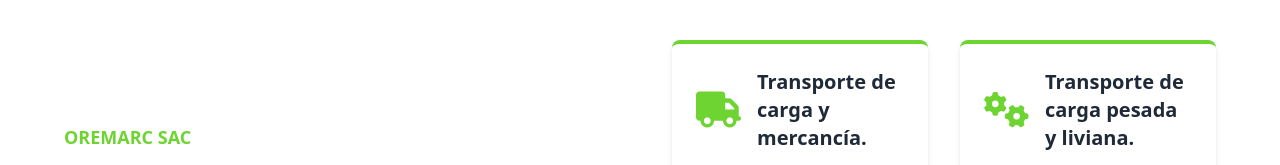
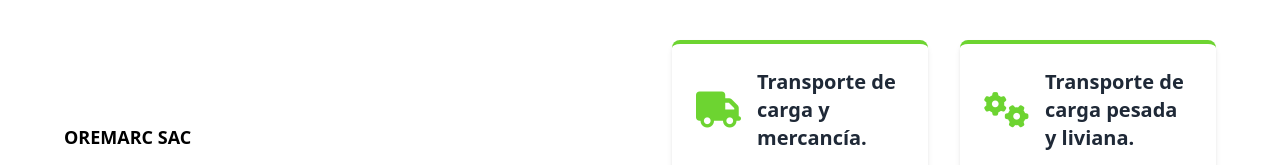
Before and after one commit to rtipiani/oremarc, an Astro site: page / in a window 1280 px wide. Shown: the part 1740-1905 px from the top of the page. Built offline with nearby package versions, Linux system fonts and the light colour scheme; Astro itself is replaced by a stand-in of ours.

Commit message:
Segundo commit

```diff
--- a/src/components/AboutUs.astro
+++ b/src/components/AboutUs.astro
@@ -2,7 +2,7 @@
     <div class="container mx-auto px-6 md:px-12 lg:px-16">
         <div class="grid grid-cols-1 lg:grid-cols-1 xl:grid-cols-2 gap-y-10 lg:gap-16 items-center">
             <div>
-                <h2 class="text-lg font-semibold text-primary mb-2 uppercase">
+                <h2 class="text-lg font-semibold text-black mb-2 uppercase">
                     OREMARC SAC
                 </h2>
                 <h3 class="text-4xl font-bold text-gray-800 leading-tight mb-6">
```
